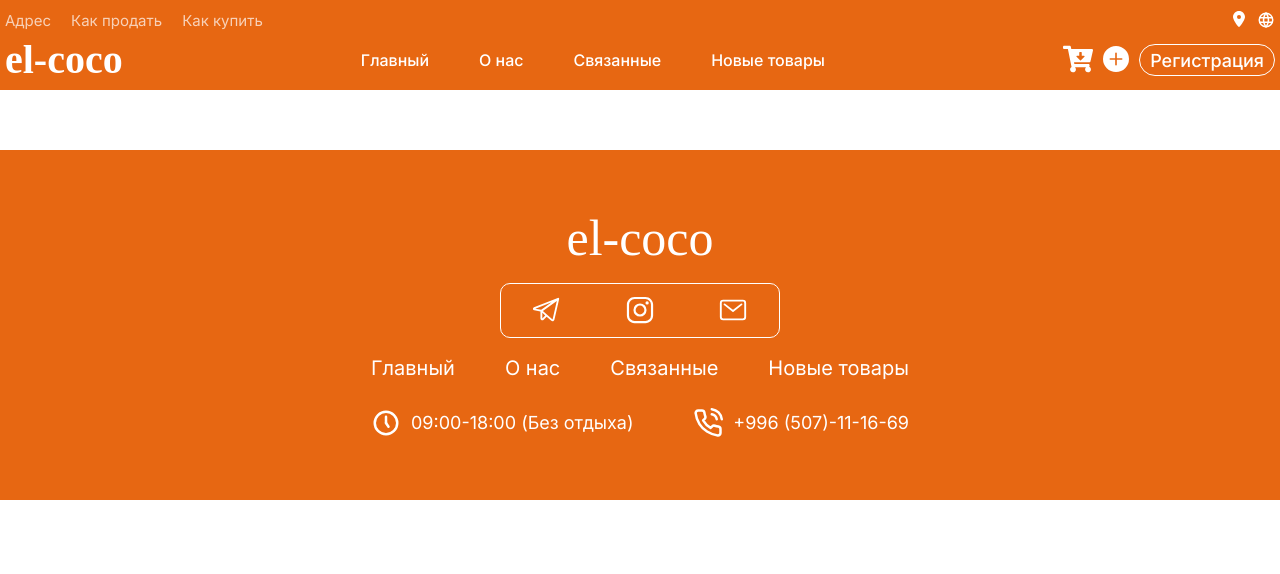
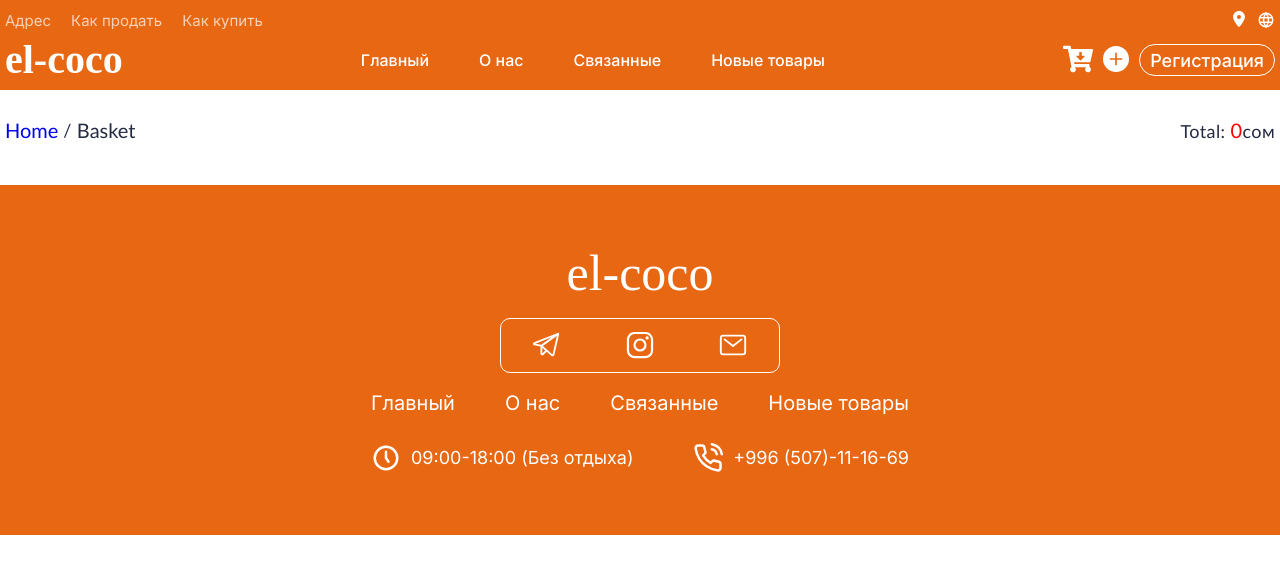
Before and after one commit to bakytbekov1ch/el-coco, a React (Vite) app: page /basket in a window 1280 px wide. Shown: the top 574 px of the page. Built offline with nearby package versions, Linux system fonts and the light colour scheme; a web font is replaced by a local one.

Commit message:
basket-news

```diff
--- a/src/app/HF/header/Header.scss
+++ b/src/app/HF/header/Header.scss
@@ -85,7 +85,7 @@
         cursor: pointer;
       }
 
-      .header__btns-plus{
+      .header__btns-plus {
         color: #fff;
         font-size: 26px;
         cursor: pointer;
--- a/src/components/basket/Basket.jsx
+++ b/src/components/basket/Basket.jsx
@@ -12,6 +12,7 @@ import {
   decreaseQuantity,
 } from "../../reduxe/CreateSlice/CreateSlice";
 import { toast } from "react-toastify";
+import { Link } from "react-router-dom";
 
 function Basket() {
   const { t } = useTranslation();
@@ -23,9 +24,36 @@ function Basket() {
     toast.success("Ваш продукт был удален из корзины.");
   };
 
+  const styleSlice = {
+    display: "flex",
+    alignItems: "center",
+    gap: "5px",
+  };
+
   return (
     <div className="basket">
       <div className="container">
+        <div className="basket__quantity">
+          <div style={styleSlice}>
+            <Link to="/">
+              <h4>Home</h4>
+            </Link>
+            <h3>/</h3>
+            <h4>Basket</h4>
+          </div>
+
+          <h3>
+            Total:
+            <span>0
+              {/* {basket.reduce(
+                (total, item) => total + item.price * item.quantity,
+                0
+              )} */}
+            </span>
+            сом
+          </h3>
+        </div>
+
         <div className="basket__content">
           {basket.map((item, index) => (
             <div key={index} className="basket__block">
--- a/src/components/basket/Basket.scss
+++ b/src/components/basket/Basket.scss
@@ -2,6 +2,32 @@
 
 .basket {
   margin: 30px 0;
+
+  .basket__quantity {
+    margin-bottom: 15px;
+    @include flexbox(space-between, center);
+
+    h4 {
+      font-size: 20px;
+      cursor: pointer;
+      font-family: 'Trebuchet MS', 'Lucida Sans Unicode', 'Lucida Grande', 'Lucida Sans', Arial, sans-serif;
+    }
+
+    h3 {
+      font-size: 18px;
+      letter-spacing: 0.4px;
+      font-family: "Gill Sans", "Gill Sans MT", Calibri, "Trebuchet MS",
+        sans-serif;
+
+      span {
+        color: red;
+        font-size: 20px;
+        font-weight: 500;
+        padding-left: 5px;
+      }
+    }
+  }
+
   .basket__content {
     display: flex;
     flex-direction: column;
--- /dev/null
+++ b/src/components/news/News.jsx
@@ -0,0 +1,17 @@
+import React from "react";
+import "./News.scss";
+import Product from "../product/Product";
+
+function News() {
+  return (
+    <div className="news">
+      <div className="container">
+        <div className="news__content">
+          <Product />
+        </div>
+      </div>
+    </div>
+  );
+}
+
+export default News;
--- /dev/null
+++ b/src/components/news/News.scss
@@ -0,0 +1,7 @@
+.news {
+  .news__content {
+    display: flex;
+    flex-wrap: wrap;
+    gap: 20px;
+  }
+}
--- a/src/components/product/Product.jsx
+++ b/src/components/product/Product.jsx
@@ -2,11 +2,13 @@ import React, { useEffect, useState } from "react";
 import axios from "axios";
 import { Link } from "react-router-dom";
 import { useTranslation } from "react-i18next";
+import { BsBookmarkFill } from "react-icons/bs";
 import { addtocart } from "../../reduxe/CreateSlice/CreateSlice";
 
-import "./Product.scss";
 import { useDispatch, useSelector } from "react-redux";
 import { toast } from "react-toastify";
+import news from "../../assets/images/news.png";
+import "./Product.scss";
 
 const API = "https://669366b5c6be000fa07b6234.mockapi.io/el-coco";
 
@@ -51,7 +53,13 @@ function Product() {
       {value.map((item, index) => (
         <div key={index} className="product__content">
           <div className="product__images">
+
             <img src={item.image} alt={item.name} />
+
+            <BsBookmarkFill className="product__book" />
+            <div className="product__white"></div>
+            <img className="product__news" src={news} alt="" />
+
             <button className="product__button">
               <Link style={{ color: "black" }} to={`/productlate/${item.id}`}>
                 Просмотреть
--- a/src/components/product/Product.scss
+++ b/src/components/product/Product.scss
@@ -12,6 +12,41 @@
       height: 250px;
       object-fit: cover;
       border-radius: 5px;
+    }
+
+    .product__book {
+      color: #fff;
+      font-size: 22px;
+      cursor: pointer;
+      position: absolute;
+      top: 8px;
+      right: 8px;
+
+      opacity: 0;
+      visibility: hidden;
+      transition: opacity 0.5s ease, visibility 0.5s ease;
+    }
+
+    .product__white {
+      width: 40px;
+      height: 20px;
+      border-radius: 0 0 20px 0;
+      background-color: #fff;
+
+      position: absolute;
+      z-index: 2;
+      top: 6px;
+      left: 5px;
+    }
+
+    .product__news {
+      width: 90px;
+      height: 80px;
+      position: absolute;
+      z-index: 99;
+      top: -13px;
+      left: -5px;
+      object-fit: cover;
     }
 
     .product__button {
@@ -37,6 +72,11 @@
 
   .product__images:hover > .product__button {
     opacity: 1;
+    visibility: visible;
+  }
+
+  .product__images:hover > .product__book {
+    opacity: 99;
     visibility: visible;
   }
 
--- a/src/components/search/Search.scss
+++ b/src/components/search/Search.scss
@@ -50,6 +50,7 @@
         font-weight: 400;
         font-family: "inter";
         letter-spacing: 0.4px;
+        background: none;
       }
     }
   }
--- a/src/pages/NewsPage.jsx
+++ b/src/pages/NewsPage.jsx
@@ -1,9 +1,12 @@
-import React from 'react'
+import React from "react";
+import News from "../components/news/News";
 
 function NewsPage() {
   return (
-    <div>NewsPage</div>
-  )
+    <div>
+      <News />
+    </div>
+  );
 }
 
-export default NewsPage
+export default NewsPage;
```
Also changed, not shown: src/assets/images/news.png (added). Lines whose indentation alone changed are shown as unchanged.
